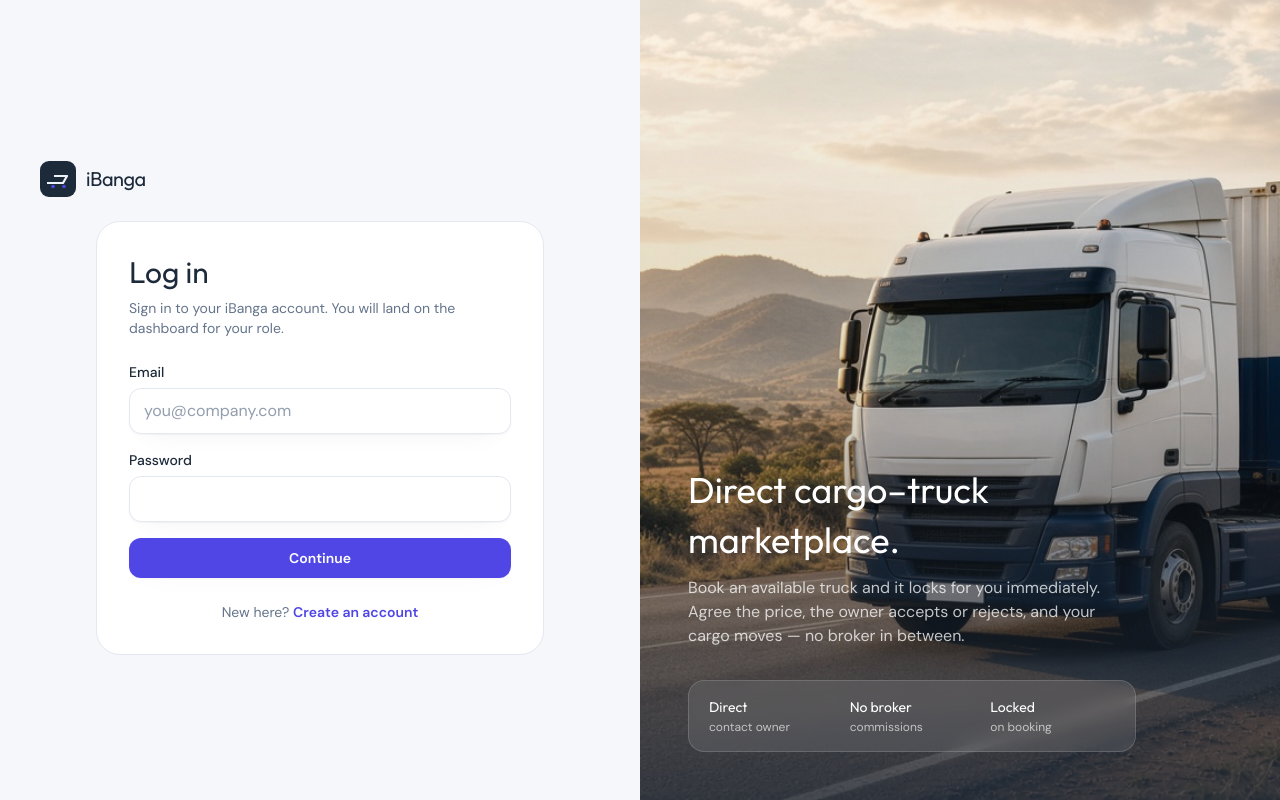
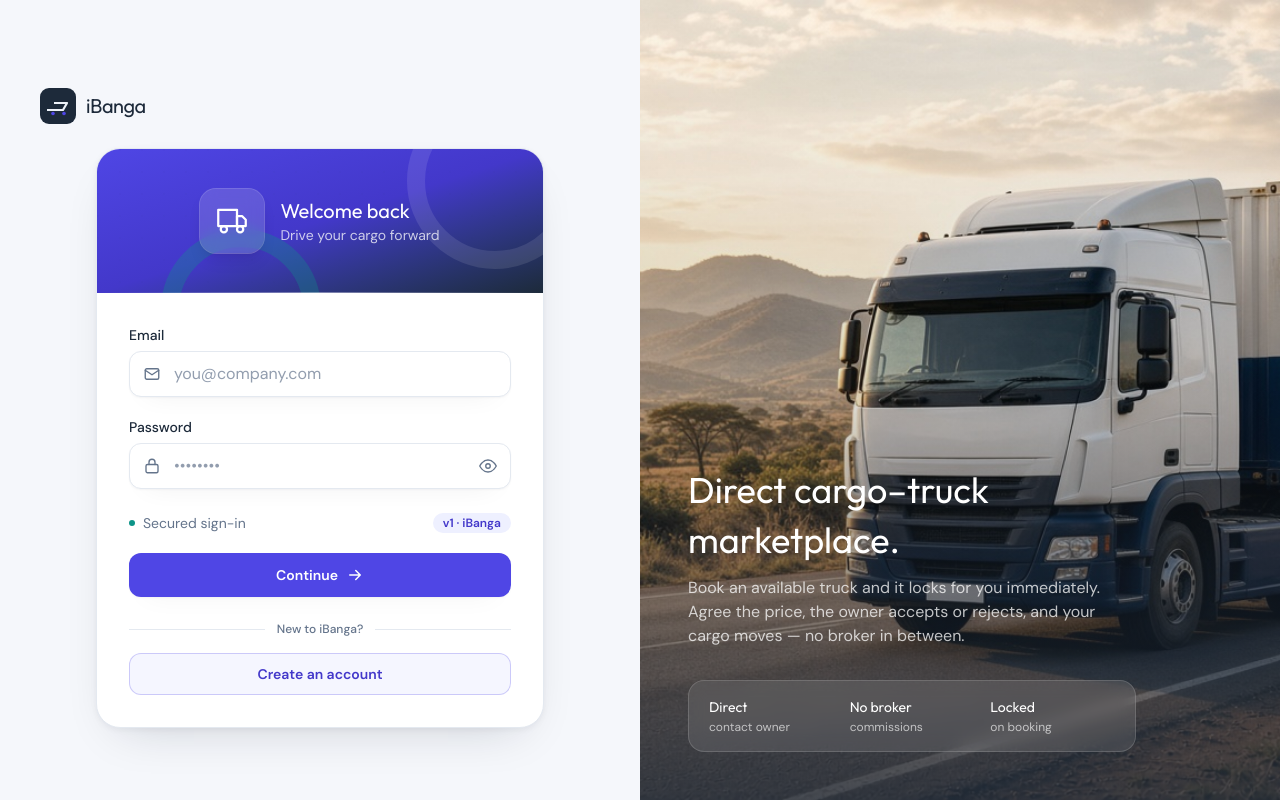
Before and after one commit to 123mur1/ibanga-fe, a Next.js app: page /login in a window 1280 px wide. Built offline with nearby package versions, Linux system fonts and the light colour scheme; no server answers.

Commit message:
improve login form UI

```diff
--- a/src/app/login/page.tsx
+++ b/src/app/login/page.tsx
@@ -13,6 +13,7 @@ function LoginForm() {
   const params = useSearchParams();
   const [email, setEmail] = useState("");
   const [password, setPassword] = useState("");
+  const [showPassword, setShowPassword] = useState(false);
   const [error, setError] = useState<string | null>(null);
   const [busy, setBusy] = useState(false);
 
@@ -38,44 +39,229 @@ function LoginForm() {
   }
 
   return (
-    <div className="mx-auto w-full max-w-md rounded-3xl border border-line bg-card p-8">
-      <h1 className="font-display text-3xl text-navy">Log in</h1>
-      <p className="mt-2 text-sm text-muted">
-        Sign in to your iBanga account. You will land on the dashboard for your
-        role.
-      </p>
-      <form onSubmit={onSubmit} className="mt-6 space-y-4">
+    <div className="relative mx-auto w-full max-w-md">
+      <div
+        aria-hidden="true"
+        className="pointer-events-none absolute -inset-6 -z-10 rounded-full bg-gradient-to-tr from-brand/25 via-accent/15 to-transparent blur-2xl"
+      />
+      <div className="overflow-hidden rounded-3xl border border-line bg-card shadow-card">
+        <div className="relative h-36 overflow-hidden bg-gradient-to-br from-brand via-brand-dark to-navy">
+          <div className="paper-grid absolute inset-0 opacity-40" />
+          <div
+            aria-hidden="true"
+            className="absolute -right-10 -top-14 h-44 w-44 rounded-full border-[18px] border-white/10"
+          />
+          <div
+            aria-hidden="true"
+            className="absolute -bottom-24 left-16 h-40 w-40 rounded-full border-[18px] border-accent/30"
+          />
+          <div className="relative flex h-full items-center justify-center gap-4 px-8">
+            <div className="flex h-16 w-16 items-center justify-center rounded-2xl bg-white/15 shadow-lg ring-1 ring-white/25 backdrop-blur-sm">
+              <svg
+                width="30"
+                height="30"
+                viewBox="0 0 24 24"
+                fill="none"
+                stroke="white"
+                strokeWidth="1.8"
+                strokeLinecap="round"
+                strokeLinejoin="round"
+                aria-hidden="true"
+              >
+                <path d="M1 3h15v13H1z" />
+                <path d="M16 8h4l3 3v5h-7V8z" />
+                <circle cx="5.5" cy="18.5" r="2.5" />
+                <circle cx="18.5" cy="18.5" r="2.5" />
+              </svg>
+            </div>
+            <div className="text-left">
+              <p className="font-display text-xl text-white">Welcome back</p>
+              <p className="text-sm text-white/75">Drive your cargo forward</p>
+            </div>
+          </div>
+          <div className="absolute inset-x-0 bottom-0 h-px bg-gradient-to-r from-transparent via-white/40 to-transparent" />
+        </div>
+
+        <div className="p-8">
+          <form onSubmit={onSubmit} className="space-y-5">
             <Field label="Email">
+              <div className="relative">
+                <span className="pointer-events-none absolute inset-y-0 left-0 flex items-center pl-3.5 text-muted">
+                  <svg
+                    width="18"
+                    height="18"
+                    viewBox="0 0 24 24"
+                    fill="none"
+                    stroke="currentColor"
+                    strokeWidth="1.8"
+                    strokeLinecap="round"
+                    strokeLinejoin="round"
+                    aria-hidden="true"
+                  >
+                    <rect x="3" y="5" width="18" height="14" rx="2" />
+                    <path d="m3 7 9 6 9-6" />
+                  </svg>
+                </span>
                 <input
-            className={inputClass}
+                  className={`${inputClass} pl-11`}
                   type="email"
                   required
                   value={email}
                   onChange={(e) => setEmail(e.target.value)}
                   placeholder="you@company.com"
                 />
+              </div>
             </Field>
             <Field label="Password">
+              <div className="relative">
+                <span className="pointer-events-none absolute inset-y-0 left-0 flex items-center pl-3.5 text-muted">
+                  <svg
+                    width="18"
+                    height="18"
+                    viewBox="0 0 24 24"
+                    fill="none"
+                    stroke="currentColor"
+                    strokeWidth="1.8"
+                    strokeLinecap="round"
+                    strokeLinejoin="round"
+                    aria-hidden="true"
+                  >
+                    <rect x="4" y="10" width="16" height="11" rx="2" />
+                    <path d="M8 10V7a4 4 0 0 1 8 0v3" />
+                  </svg>
+                </span>
                 <input
-            className={inputClass}
-            type="password"
+                  className={`${inputClass} pl-11 pr-11`}
+                  type={showPassword ? "text" : "password"}
                   required
                   minLength={6}
                   value={password}
                   onChange={(e) => setPassword(e.target.value)}
+                  placeholder="••••••••"
                 />
+                <button
+                  type="button"
+                  onClick={() => setShowPassword((v) => !v)}
+                  aria-label={showPassword ? "Hide password" : "Show password"}
+                  className="absolute inset-y-0 right-0 flex items-center pr-3.5 text-muted transition hover:text-navy"
+                >
+                  {showPassword ? (
+                    <svg
+                      width="18"
+                      height="18"
+                      viewBox="0 0 24 24"
+                      fill="none"
+                      stroke="currentColor"
+                      strokeWidth="1.8"
+                      strokeLinecap="round"
+                      strokeLinejoin="round"
+                      aria-hidden="true"
+                    >
+                      <path d="M17.94 17.94A10.07 10.07 0 0 1 12 20c-7 0-11-8-11-8a18.45 18.45 0 0 1 5.06-5.94M9.9 4.24A9.12 9.12 0 0 1 12 4c7 0 11 8 11 8a18.5 18.5 0 0 1-2.16 3.19m-6.72-1.07a3 3 0 1 1-4.24-4.24" />
+                      <path d="m1 1 22 22" />
+                    </svg>
+                  ) : (
+                    <svg
+                      width="18"
+                      height="18"
+                      viewBox="0 0 24 24"
+                      fill="none"
+                      stroke="currentColor"
+                      strokeWidth="1.8"
+                      strokeLinecap="round"
+                      strokeLinejoin="round"
+                      aria-hidden="true"
+                    >
+                      <path d="M1 12s4-8 11-8 11 8 11 8-4 8-11 8-11-8-11-8z" />
+                      <circle cx="12" cy="12" r="3" />
+                    </svg>
+                  )}
+                </button>
+              </div>
             </Field>
-        {error ? <p className="text-sm text-bad">{error}</p> : null}
-        <PrimaryButton className="w-full" type="submit" disabled={busy}>
-          {busy ? "Signing in…" : "Continue"}
+
+            <div className="flex items-center justify-between pt-1 text-sm">
+              <span className="flex items-center gap-2 text-muted">
+                <span className="h-1.5 w-1.5 rounded-full bg-accent" />
+                Secured sign-in
+              </span>
+              <span className="inline-flex items-center rounded-full bg-brand-soft px-2.5 py-0.5 text-xs font-semibold text-brand-dark">
+                v1 · iBanga
+              </span>
+            </div>
+
+            {error ? (
+              <p className="flex items-center gap-2 rounded-xl border border-bad/20 bg-bad-soft px-3.5 py-2.5 text-sm text-bad">
+                <svg
+                  width="16"
+                  height="16"
+                  viewBox="0 0 24 24"
+                  fill="none"
+                  stroke="currentColor"
+                  strokeWidth="2"
+                  strokeLinecap="round"
+                  strokeLinejoin="round"
+                  aria-hidden="true"
+                >
+                  <circle cx="12" cy="12" r="10" />
+                  <path d="M12 8v4M12 16h.01" />
+                </svg>
+                {error}
+              </p>
+            ) : null}
+
+            <PrimaryButton className="w-full py-3" type="submit" disabled={busy}>
+              {busy ? (
+                <>
+                  <svg
+                    className="animate-spin"
+                    width="18"
+                    height="18"
+                    viewBox="0 0 24 24"
+                    fill="none"
+                    stroke="currentColor"
+                    strokeWidth="2"
+                    strokeLinecap="round"
+                    aria-hidden="true"
+                  >
+                    <path d="M21 12a9 9 0 1 1-6.219-8.56" />
+                  </svg>
+                  Signing in…
+                </>
+              ) : (
+                <>
+                  Continue
+                  <svg
+                    width="18"
+                    height="18"
+                    viewBox="0 0 24 24"
+                    fill="none"
+                    stroke="currentColor"
+                    strokeWidth="2"
+                    strokeLinecap="round"
+                    strokeLinejoin="round"
+                    aria-hidden="true"
+                  >
+                    <path d="M5 12h14M13 6l6 6-6 6" />
+                  </svg>
+                </>
+              )}
             </PrimaryButton>
           </form>
-      <p className="mt-6 text-center text-sm text-muted">
-        New here?{" "}
-        <Link href="/register" className="font-semibold text-brand">
+
+          <div className="mt-6 flex items-center gap-3">
+            <span className="h-px flex-1 bg-line" />
+            <span className="text-xs font-medium text-muted">New to iBanga?</span>
+            <span className="h-px flex-1 bg-line" />
+          </div>
+          <Link
+            href="/register"
+            className="mt-4 block w-full rounded-xl border border-brand/25 bg-brand-soft/60 px-4 py-2.5 text-center text-sm font-semibold text-brand-dark transition hover:-translate-y-0.5 hover:border-brand/40 hover:bg-brand-soft"
+          >
             Create an account
           </Link>
-      </p>
+        </div>
+      </div>
     </div>
   );
 }
```
Lines whose indentation alone changed are shown as unchanged.
